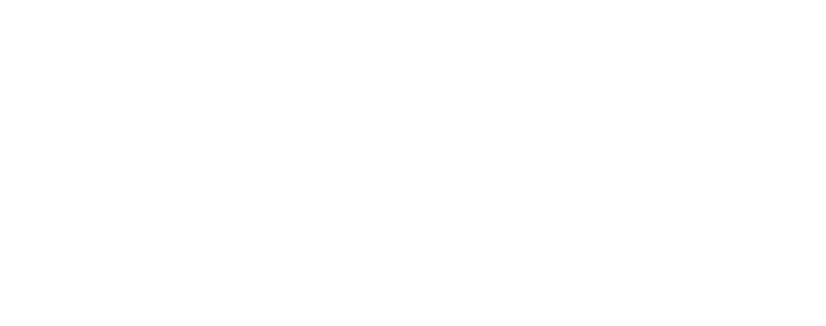
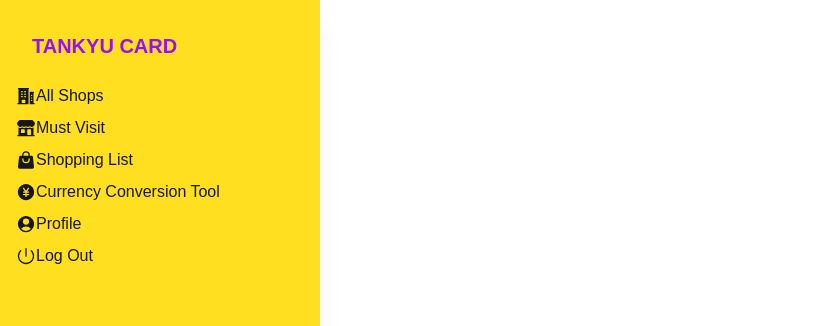
Before and after one commit to EricTDev3/Tankyu-Card, a Next.js app in the folder frontend/: page /allShops in a window 1280 px wide. Before the commit this address had no page. Shown: the top 326 px of the page, without its empty margins (0-826 px from the left). Built offline with nearby package versions, Linux system fonts and the light colour scheme.

Commit message:
implement: page for all shops

```diff
--- /dev/null
+++ b/frontend/app/allShops/page.js
@@ -0,0 +1,12 @@
+"use client";
+import ShopGrid from "../components/ShopGrid";
+import Sidebar from "../components/Sidebar";
+
+export default function ShopsPage() {
+  return (
+    <div>
+      <Sidebar />
+      <ShopGrid />
+    </div>
+  );
+}
```
